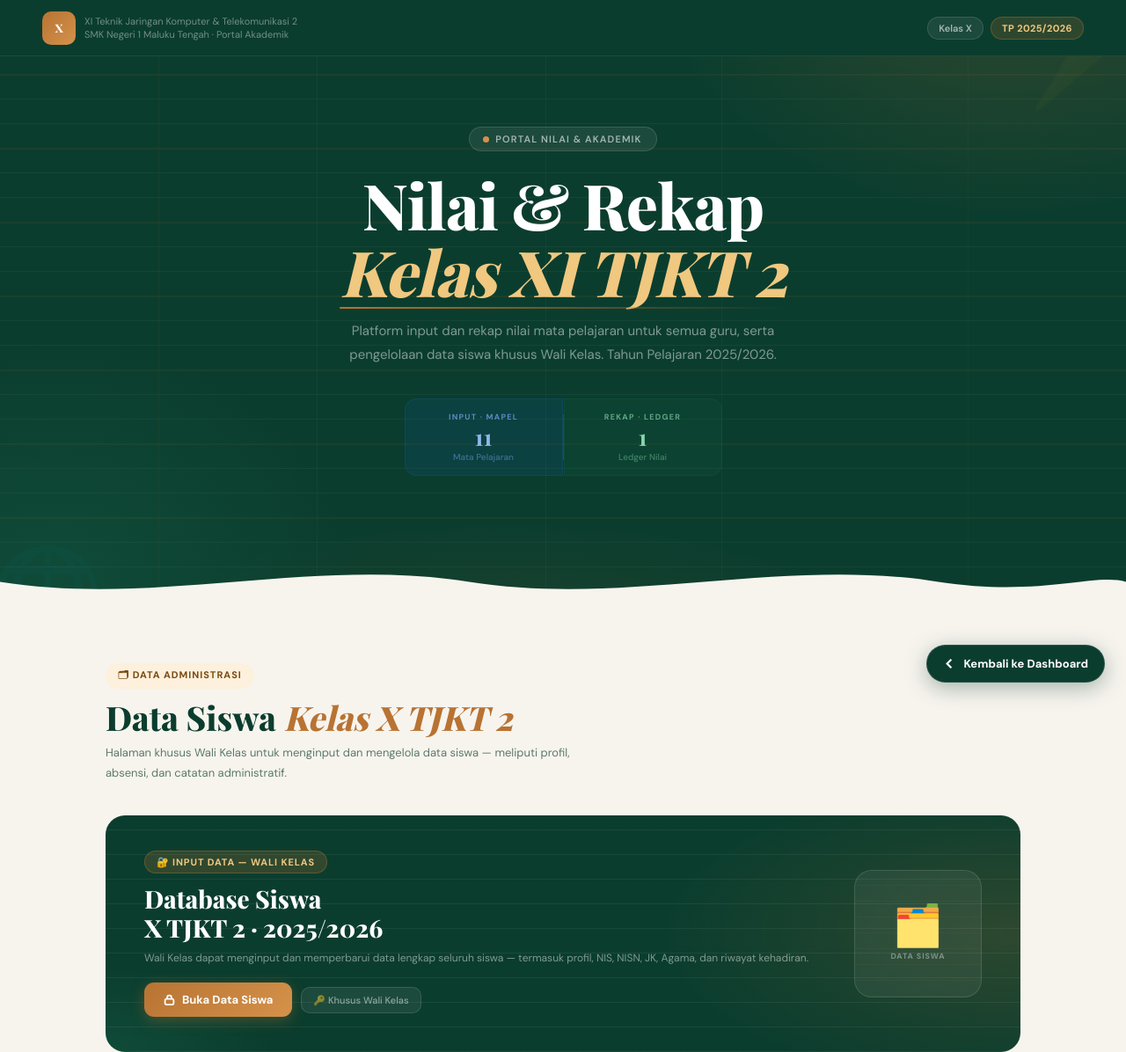
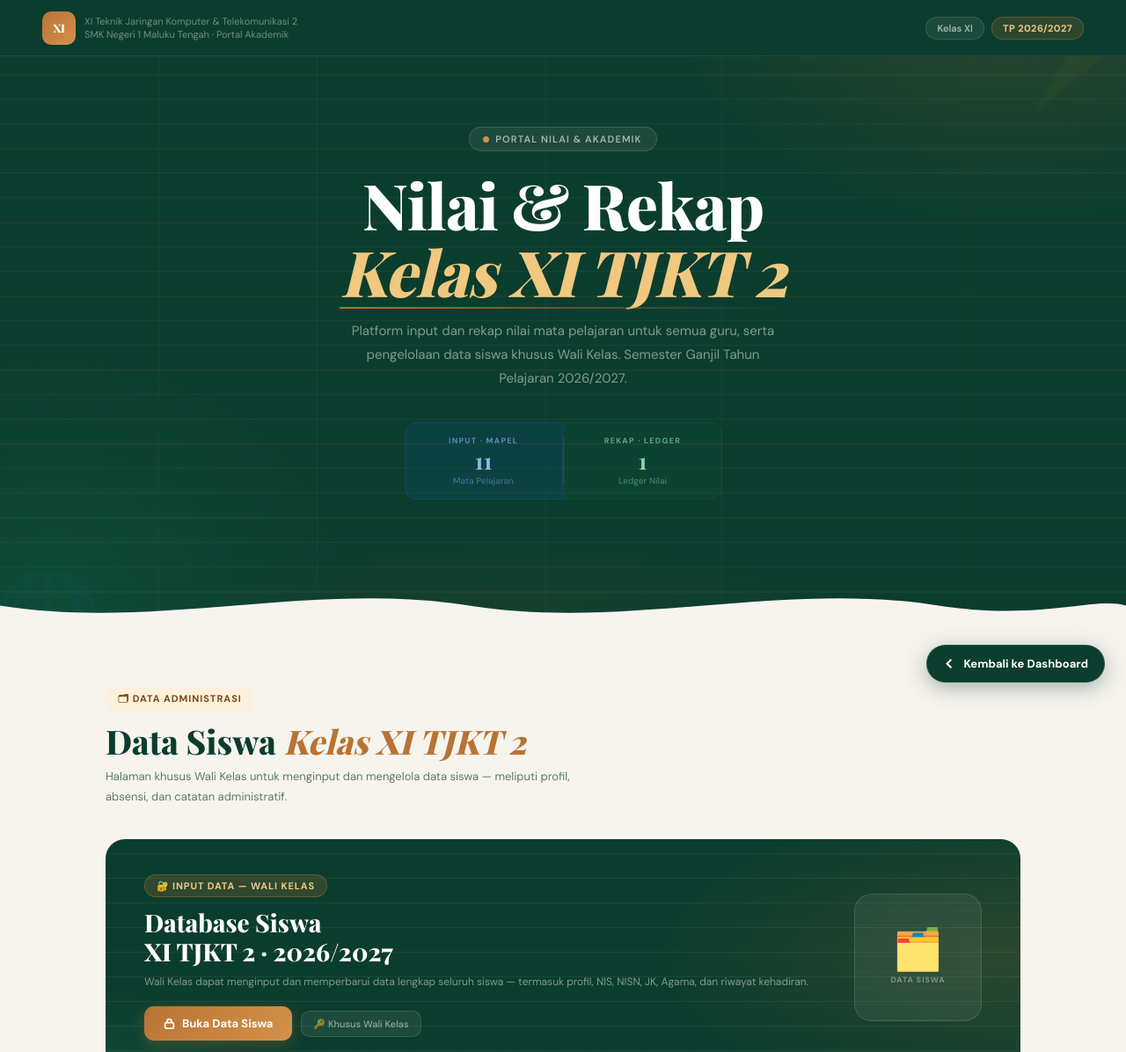
Before and after one commit to Alex-Bahy/Portal-Kelas-XITJKT2-ganjil-TP-2026-2027, a plain HTML site: page index.html in a window 1280 px wide. Shown: the top 1196 px of the page at 88% size. Drawn offline with nearby package versions, Linux system fonts and the light colour scheme; a web font is replaced by a local one.

Commit message:
Update index.html

```diff
--- a/index.html
+++ b/index.html
@@ -258,7 +258,7 @@ footer .footer-inner{position:relative;z-index:1;}
     <button class="modal-close" onclick="closeModal()" aria-label="Tutup">✕</button>
     <div class="modal-icon">🗂️</div>
     <div class="modal-title" id="modalTitle">Akses Wali Kelas</div>
-    <div class="modal-sub">Halaman ini digunakan Wali Kelas untuk menginput dan mengelola data siswa X TJKT 2. Masukkan kata sandi untuk melanjutkan.</div>
+    <div class="modal-sub">Halaman ini digunakan Wali Kelas untuk menginput dan mengelola data siswa XI TJKT 2. Masukkan kata sandi untuk melanjutkan.</div>
     <div class="modal-label">Kata Sandi Wali Kelas</div>
     <div class="modal-inp-wrap">
       <input type="password" id="pwInput" class="modal-inp" placeholder="Masukkan kata sandi…" onkeydown="if(event.key==='Enter')tryUnlock()">
@@ -279,7 +279,7 @@ footer .footer-inner{position:relative;z-index:1;}
 
   <nav class="nav">
     <div class="nav-brand">
-      <div class="nav-logo">X</div>
+      <div class="nav-logo">XI</div>
       <div class="nav-school">
         <span class="full">XI Teknik Jaringan Komputer &amp; Telekomunikasi 2</span>
         <span class="short">XI TJKT 2</span>
@@ -287,8 +287,8 @@ footer .footer-inner{position:relative;z-index:1;}
       </div>
     </div>
     <div class="nav-pills">
-      <div class="nav-kelas">Kelas X</div>
-      <div class="nav-year">TP 2025/2026</div>
+      <div class="nav-kelas">Kelas XI</div>
+      <div class="nav-year">TP 2026/2027</div>
     </div>
   </nav>
 
@@ -301,7 +301,7 @@ footer .footer-inner{position:relative;z-index:1;}
       Nilai &amp; Rekap<br>
       <span class="hero-title-line2"><span class="hero-title-accent">Kelas XI TJKT 2</span></span>
     </h1>
-    <p class="hero-sub">Platform input dan rekap nilai mata pelajaran untuk semua guru, serta pengelolaan data siswa khusus Wali Kelas. Tahun Pelajaran 2025/2026.</p>
+    <p class="hero-sub">Platform input dan rekap nilai mata pelajaran untuk semua guru, serta pengelolaan data siswa khusus Wali Kelas. Semester Ganjil Tahun Pelajaran 2026/2027.</p>
 
     <div class="dc-ticker">
       <div class="dc-side dc-left">
@@ -332,14 +332,14 @@ footer .footer-inner{position:relative;z-index:1;}
   <section class="sec">
     <div class="sec-head">
       <div class="sec-tag tag-copper">🗂 Data Administrasi</div>
-      <h2 class="sec-title">Data Siswa <em>Kelas X TJKT 2</em></h2>
+      <h2 class="sec-title">Data Siswa <em>Kelas XI TJKT 2</em></h2>
       <p class="sec-desc">Halaman khusus Wali Kelas untuk menginput dan mengelola data siswa — meliputi profil, absensi, dan catatan administratif.</p>
     </div>
     <div class="data-hero">
       <div class="data-hero-lines"></div>
       <div class="data-hero-text">
         <div class="data-hero-badge">🔐 Input Data — Wali Kelas</div>
-        <div class="data-hero-title">Database Siswa<br>X TJKT 2 · 2025/2026</div>
+        <div class="data-hero-title">Database Siswa<br>XI TJKT 2 · 2026/2027</div>
         <div class="data-hero-sub">Wali Kelas dapat menginput dan memperbarui data lengkap seluruh siswa — termasuk profil, NIS, NISN, JK, Agama, dan riwayat kehadiran.</div>
         <div class="data-hero-actions">
           <button class="btn-data" onclick="openModal()">
@@ -359,7 +359,7 @@ footer .footer-inner{position:relative;z-index:1;}
   <!-- NILAI MAPEL -->
   <section class="sec sec-last">
     <div class="sec-head">
-      <div class="sec-tag tag-forest">📚 Kurikulum Merdeka — Kelas X</div>
+      <div class="sec-tag tag-forest">📚 Kurikulum Merdeka — Kelas XI</div>
       <h2 class="sec-title">Nilai Mata Pelajaran</h2>
       <p class="sec-desc">Setiap guru dapat membuka halaman nilai sesuai mata pelajaran yang diampu. <strong style="color:var(--forest3);">Klik ✏️ pada kartu untuk menambahkan link GitHub Pages.</strong></p>
     </div>
@@ -395,15 +395,15 @@ footer .footer-inner{position:relative;z-index:1;}
 <footer>
   <div class="footer-inner">
     <strong>Kelas XI Teknik Jaringan Komputer &amp; Telekomunikasi 2</strong><br>
-    SMK Negeri 1 Maluku Tengah · Portal Akademik Guru · Tahun Pelajaran 2025/2026<br>
+    SMK Negeri 1 Maluku Tengah · Portal Akademik Guru · Semester Ganjil Tahun Pelajaran 2026/2027<br>
     <span style="font-size:11px;opacity:.5;">Data Siswa — input &amp; kelola oleh Wali Kelas &nbsp;·&nbsp; Input Nilai — terbuka untuk semua guru mata pelajaran</span>
   </div>
 </footer>
 
 <script>
 const PASS='SMKBisa';
-const DATA_URL='https://alex-bahy.github.io/Data-siswa-XITJKT2-2026/';
-const SK='xitjkt2_mapel_links_v1';
+const DATA_URL='https://alex-bahy.github.io/Data-Siswa-XITJKT2-TP-2026-2027/';
+const SK='xitjkt2_mapel_links_v2';
 
 /*
   ╔══════════════════════════════════════════════════════════════╗
@@ -415,18 +415,18 @@ const SK='xitjkt2_mapel_links_v1';
   ╚══════════════════════════════════════════════════════════════╝
 */
 const DEFAULTS={
-  '01':'https://alex-bahy.github.io/Agama-XITJKT2-2026/',
-  '02':'https://alex-bahy.github.io/Pend.-Pancasila-XITJKT2-2026/',
-  '03':'https://alex-bahy.github.io/B.-Indonesia-XITJKT2-2026/',
-  '04':'https://alex-bahy.github.io/PJOK-XITJKT2-2026/',
-  '05':'https://alex-bahy.github.io/Sejarah-XITJKT2-2026/',
-  '06':'https://alex-bahy.github.io/Matematika-XITJKT2-2026/',
-  '07':'https://alex-bahy.github.io/B.-Inggris-XITJKT2-2026/',
-  '08':'https://alex-bahy.github.io/Konsentrasi-Keahlian-XITJKT2-2026/',
-  '09':'https://alex-bahy.github.io/Kreatifitas-Inovasi-Kewirausahaan-XITJKT2-2026/',
-  '10':'https://alex-bahy.github.io/Mata-Pelajaran-Pilihan-XITJKT2-2026/',
-  '11':'https://alex-bahy.github.io/Muatan-Lokal-XITJKT2-2026/',
-  'L1':'https://alex-bahy.github.io/Ledger-XITJKT2-2026/',
+  '01':'https://alex-bahy.github.io/DN-Pend.-Agama-XITJKT2-ganjil-TP-2026-2027/',
+  '02':'https://alex-bahy.github.io/DN-Pend.-Pancasila-XITJKT2-ganjil-TP-2026-2027/',
+  '03':'https://alex-bahy.github.io/DN-B.-Indonesia-XITJKT2-ganjil-TP-2026-2027/',
+  '04':'https://alex-bahy.github.io/DN-PJOK-XITJKT2-ganjil-TP-2026-2027/',
+  '05':'https://alex-bahy.github.io/DN-Sejarah-XITJKT2-ganjil-TP-2026-2027/',
+  '06':'https://alex-bahy.github.io/DN-Matematika-XITJKT2-ganjil-TP-2026-2027/',
+  '07':'https://alex-bahy.github.io/DN-B.-Inggris-XITJKT2-ganjil-TP-2026-2027/',
+  '08':'https://alex-bahy.github.io/DN-K.-Keahlian-XITJKT2-ganjil-TP-2026-2027/',
+  '09':'https://alex-bahy.github.io/DN-Kreatifitas-Inovasi-Kewirausahaan-XITJKT2-ganjil-TP-2026-2027/',
+  '10':'https://alex-bahy.github.io/DN-Mapel-Pilihan-XITJKT2-ganjil-TP-2026-2027/',
+  '11':'https://alex-bahy.github.io/DN-Mulok-XITJKT2-ganjil-TP-2026-2027/',
+  'L1':'https://alex-bahy.github.io/Ledger-XITJKT2-ganjil-TP-2026-2027/',
 };
 
 const SUBJECTS={
```
